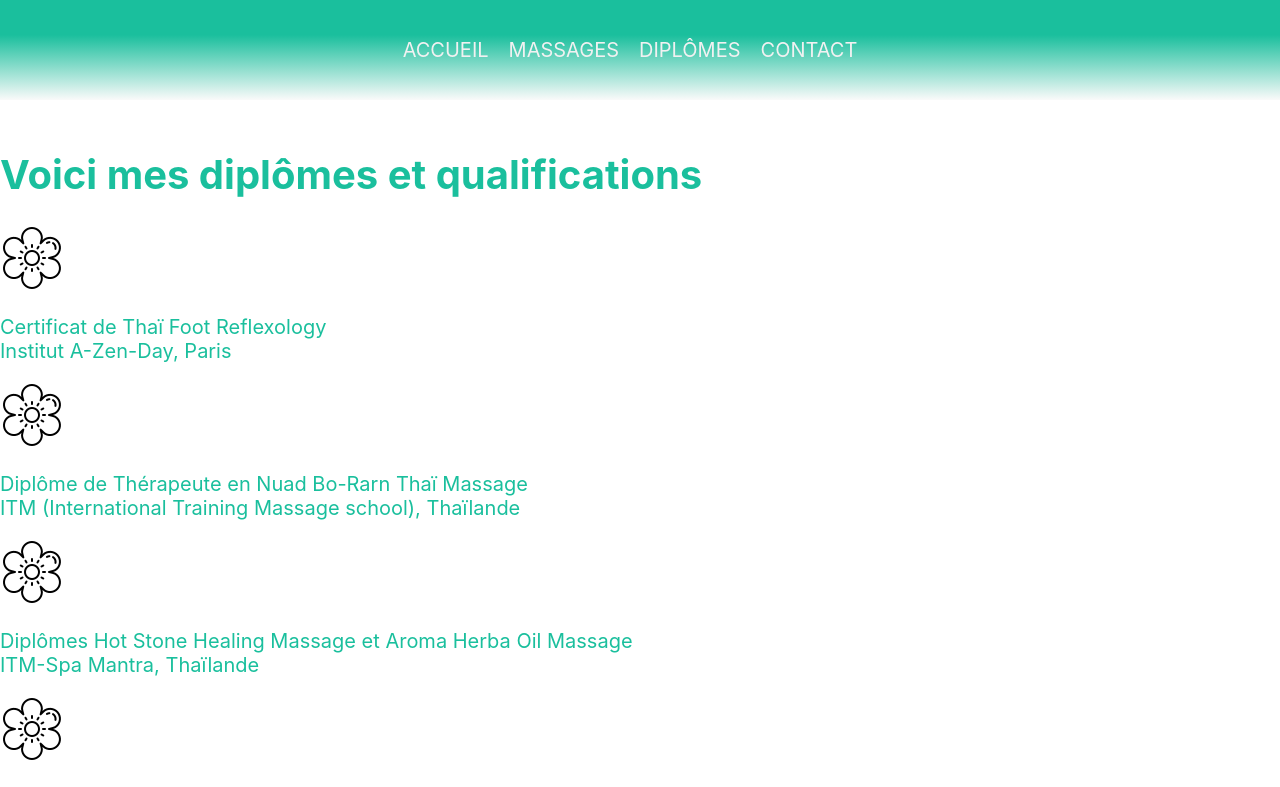
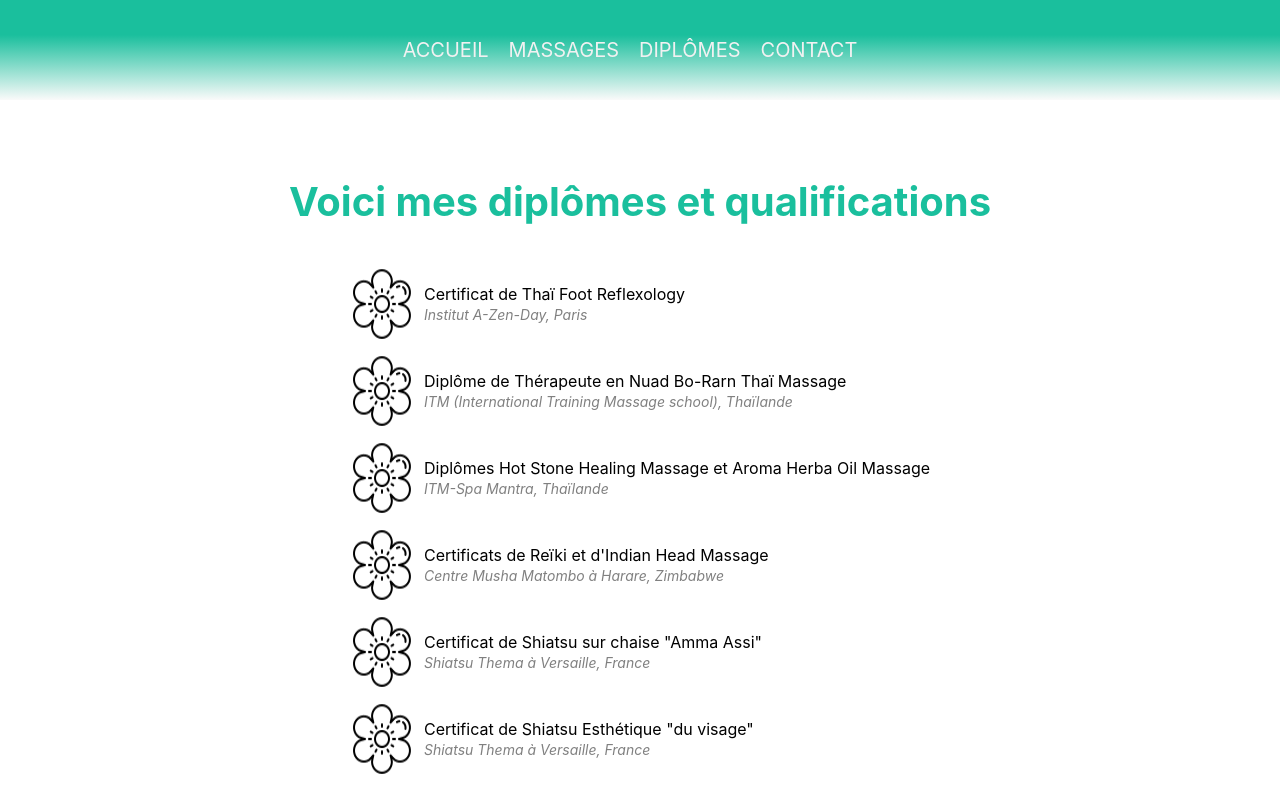
Before and after one commit to Alexis-Contente/Piras-massage, a React (Create React App) app in the folder piras-massage/: page /degree in a window 1280 px wide. Shown: the top 787 px of the page. Built offline with nearby package versions, Linux system fonts and the light colour scheme.

Commit message:
Page diplome create

```diff
--- a/piras-massage/src/components/Degree/degree.css
+++ b/piras-massage/src/components/Degree/degree.css
@@ -1,5 +1,30 @@
-main {
-    margin: 100px 0 50px 0;
-    font-size: 20px;
+.container__degree {
+    margin: 100px 200px 50px 200px;
+    display: flex;
+    flex-direction: column;
+    align-items: center;
+}
+
+.title__degree {
+    font-size: 40px;
     color: #1abf9d;
 }
+
+.degree {
+    display: flex;
+    margin-top: 15px;
+}
+
+.icon__flower {
+    margin-right: 10px;
+}
+
+.detail__degree {
+    font-size: 16px;
+}
+
+.school {
+    font-size: 14px;
+    font-style: italic;
+    color: grey;
+}
--- a/piras-massage/src/components/Degree/degree.js
+++ b/piras-massage/src/components/Degree/degree.js
@@ -8,32 +8,44 @@ function Degree() {
         <>
             <Header />
                 <main className="container__degree">
-                    <h1 classname="title__degree">Voici mes diplômes et qualifications</h1>
+                    <h1 className="title__degree">Voici mes diplômes et qualifications</h1>
                     <article className="degrees">
+
                         <section className="degree">
-
                             <img className="icon__flower" src={IconFlower} alt="Icon d'une fleur"></img>
                             <p className="detail__degree">Certificat de Thaï Foot Reflexology<br /><span className="school">Institut A-Zen-Day, Paris</span></p>
+                        </section>
 
+                        <section className="degree">
                             <img className="icon__flower" src={IconFlower} alt="Icon d'une fleur"></img>
                             <p className="detail__degree">Diplôme de Thérapeute en Nuad Bo-Rarn Thaï Massage<br /><span className="school">ITM (International Training Massage school), Thaïlande</span></p>
+                        </section>
 
+                        <section className="degree">
                             <img className="icon__flower" src={IconFlower} alt="Icon d'une fleur"></img>
                             <p className="detail__degree">Diplômes Hot Stone Healing Massage et Aroma Herba Oil Massage<br /><span className="school">ITM-Spa Mantra, Thaïlande</span></p>
+                        </section>
 
+                        <section className="degree">
                             <img className="icon__flower" src={IconFlower} alt="Icon d'une fleur"></img>
                             <p className="detail__degree">Certificats de Reïki et d'Indian Head Massage<br /><span className="school">Centre Musha Matombo à Harare, Zimbabwe</span></p>
+                        </section>
 
+                        <section className="degree">
                             <img className="icon__flower" src={IconFlower} alt="Icon d'une fleur"></img>
                             <p className="detail__degree">Certificat de Shiatsu sur chaise "Amma Assi"<br /><span className="school">Shiatsu Thema à Versaille, France</span></p>
+                        </section>
 
+                        <section className="degree">
                             <img className="icon__flower" src={IconFlower} alt="Icon d'une fleur"></img>
                             <p className="detail__degree">Certificat de Shiatsu Esthétique "du visage"<br /><span className="school">Shiatsu Thema à Versaille, France</span></p>
+                        </section>
 
+                        <section className="degree">
                             <img className="icon__flower" src={IconFlower} alt="Icon d'une fleur"></img>
                             <p className="detail__degree">Certificat de Reïki 2 puis 3 niveau maitre<br /><span className="school">Centre MundoReïki Hendaye Paris, France</span></p>
+                        </section>
 
-                        </section>
                     </article>
                 </main>
             <Footer />
```
